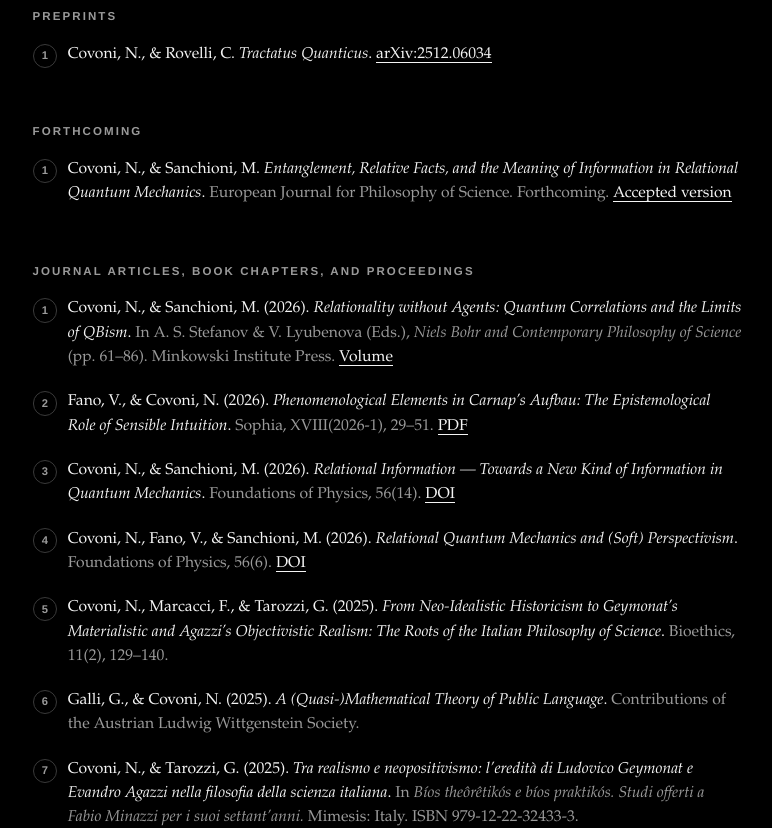
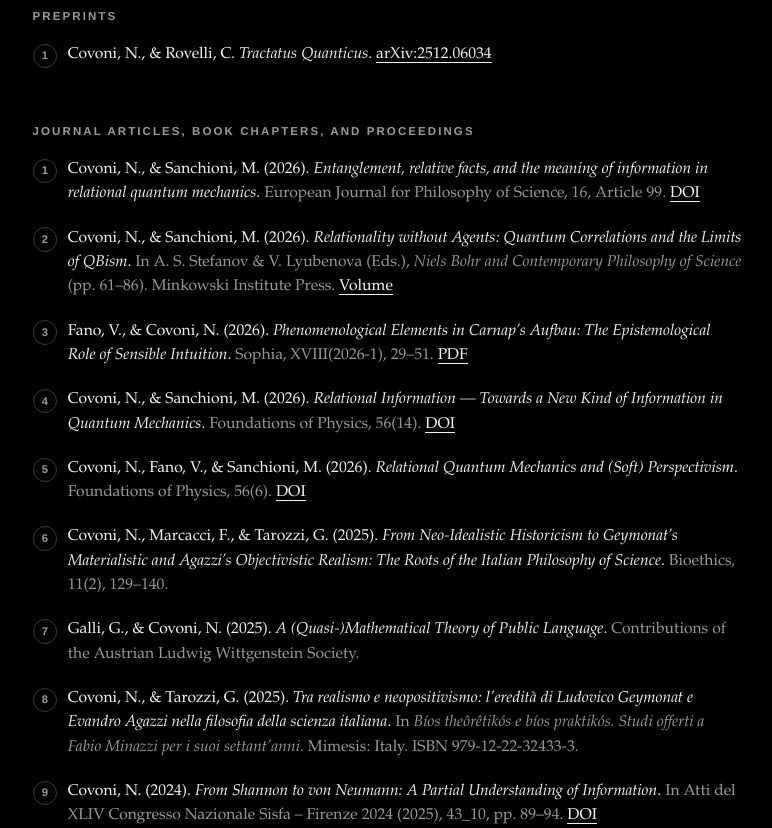
Before and after one commit to niccolocovoni/niccolocovoni.github.io, a plain HTML site: page index.html in a window 1280 px wide. Shown: the part 2860-3688 px from the top of the page, without its empty margins (253-1025 px from the left). Drawn offline with Linux system fonts and the light colour scheme.

Commit message:
Update EJPS article to published version with DOI

```diff
--- a/index.html
+++ b/index.html
@@ -378,20 +378,13 @@
     </div>
 
     <div class="group">
-      <h3>Forthcoming</h3>
+      <h3>Journal Articles, Book Chapters, and Proceedings</h3>
       <ol class="refs">
         <li>
-          Covoni, N., &amp; Sanchioni, M. <cite>Entanglement, Relative Facts, and the Meaning of Information in
-          Relational Quantum Mechanics</cite>.
-          <span class="venue">European Journal for Philosophy of Science. Forthcoming.</span>
-          <a href="https://philsci-archive.pitt.edu/id/eprint/31398/" target="_blank" rel="noopener">Accepted version</a>
+          Covoni, N., &amp; Sanchioni, M. (2026). <cite>Entanglement, relative facts, and the meaning of information in relational quantum mechanics</cite>.
+          <span class="venue">European Journal for Philosophy of Science, 16, Article 99.</span>
+          <a href="https://doi.org/10.1007/s13194-026-00806-0" target="_blank" rel="noopener">DOI</a>
         </li>
-      </ol>
-    </div>
-
-    <div class="group">
-      <h3>Journal Articles, Book Chapters, and Proceedings</h3>
-      <ol class="refs">
         <li>
           Covoni, N., &amp; Sanchioni, M. (2026). <cite>Relationality without Agents: Quantum Correlations and the
           Limits of QBism</cite>. <span class="venue">In A. S. Stefanov &amp; V. Lyubenova (Eds.),
```
Also changed, not shown: 5 other files.
